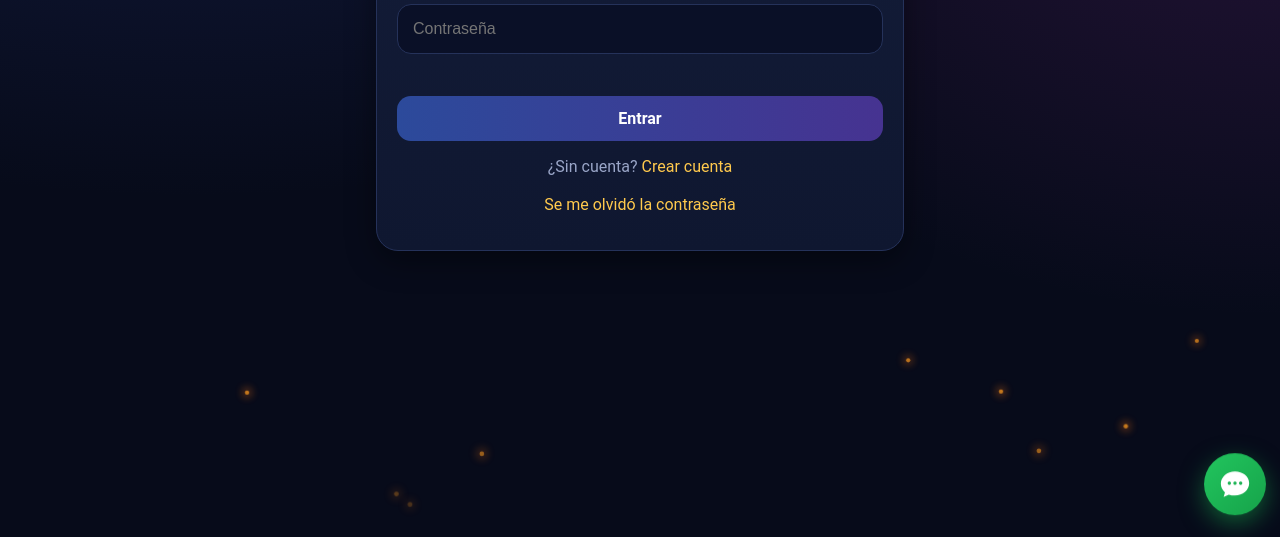
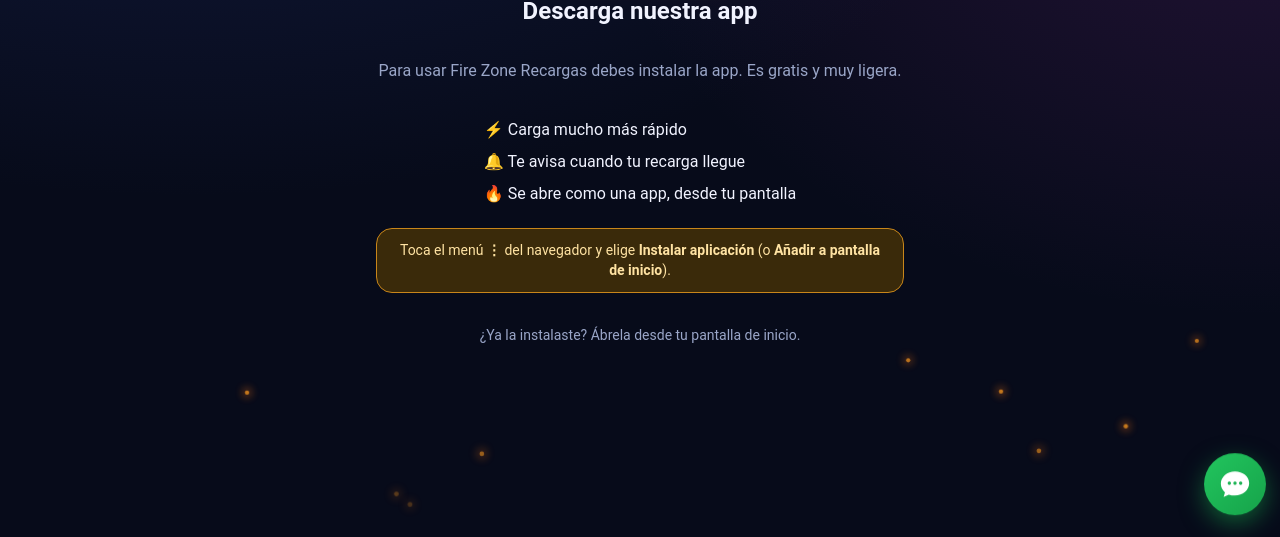
Before and after one commit to firezonerecargas/fire-zone2, a plain HTML site: page index.html in a window 1280 px wide. Shown: the part 263-800 px from the top of the page. Drawn offline with nearby package versions, Linux system fonts and the light colour scheme.

Commit message:
Add files via upload

```diff
--- a/index.html
+++ b/index.html
@@ -93,6 +93,9 @@
 .conf{position:fixed;inset:0;pointer-events:none;overflow:hidden;z-index:55}
 .conf i{position:absolute;top:-20px;width:9px;height:14px;border-radius:2px;animation:fall linear forwards}
 @keyframes fall{to{transform:translateY(110vh) rotate(720deg)}}
+.gate{min-height:85vh;display:flex;flex-direction:column;align-items:center;justify-content:center;text-align:center;gap:10px;animation:up .5s both}
+.gate svg{filter:drop-shadow(0 0 22px #ff7a1acc)}.gate ul{list-style:none;padding:0;margin:8px 0;text-align:left;color:var(--tx);line-height:2}
+.gate .go{max-width:360px}
 @media(prefers-reduced-motion:reduce){*{animation:none!important}}
 </style>
 </head>
@@ -377,7 +380,26 @@
   if ('serviceWorker' in navigator) navigator.serviceWorker.register('sw.js').catch(() => {});
 })();
 
-boot();
+// ===== Obligar a instalar la app =====
+const standalone = matchMedia('(display-mode: standalone)').matches || navigator.standalone === true;
+if (standalone) sv('fz_inst', 1);
+let instEv = null;
+window.addEventListener('beforeinstallprompt', e => { e.preventDefault(); instEv = e; const b = $('#ib'), h = $('#how'); if (b) b.style.display = ''; if (h) h.style.display = 'none'; });
+window.addEventListener('appinstalled', () => { sv('fz_inst', 1); if ($('.gate')) gateDone(); });
+function gateDone() {
+  app.innerHTML = `<div class="gate">${LOGO(96)}<h2>✅ ¡App instalada!</h2><p class="mut">Ya puedes cerrar esta pestaña y abrir <b>Fire Zone</b> desde tu pantalla de inicio.</p></div>`;
+}
+function gate() {
+  const ios = /iphone|ipad|ipod/i.test(navigator.userAgent);
+  app.innerHTML = `<div class="gate">${LOGO(96)}<h1 style="font-size:40px;margin:6px 0">FIRE ZONE</h1><h2>Descarga nuestra app</h2>
+  <p class="mut">Para usar Fire Zone Recargas debes instalar la app. Es gratis y muy ligera.</p>
+  <ul><li>⚡ Carga mucho más rápido</li><li>🔔 Te avisa cuando tu recarga llegue</li><li>🔥 Se abre como una app, desde tu pantalla</li></ul>
+  <button class="go" id="ib" style="display:${instEv ? '' : 'none'}">📲 Instalar app</button>
+  <div class="warn" id="how" style="display:${instEv ? 'none' : ''}">${ios ? 'Toca el botón <b>Compartir</b> (cuadro con flecha ↑) y elige <b>Añadir a pantalla de inicio</b>.' : 'Toca el menú <b>⋮</b> del navegador y elige <b>Instalar aplicación</b> (o <b>Añadir a pantalla de inicio</b>).'}</div>
+  <p class="mut" style="font-size:14px">¿Ya la instalaste? Ábrela desde tu pantalla de inicio.</p></div>`;
+  $('#ib').onclick = async () => { if (!instEv) return; instEv.prompt(); const r = await instEv.userChoice; if (r.outcome === 'accepted') { sv('fz_inst', 1); gateDone(); } };
+}
+(standalone || ld('fz_inst') || /[?&]admin\b/.test(location.search)) ? boot() : gate();
 </script>
 </body>
 </html>
```
Also changed, not shown: manifest.json.
